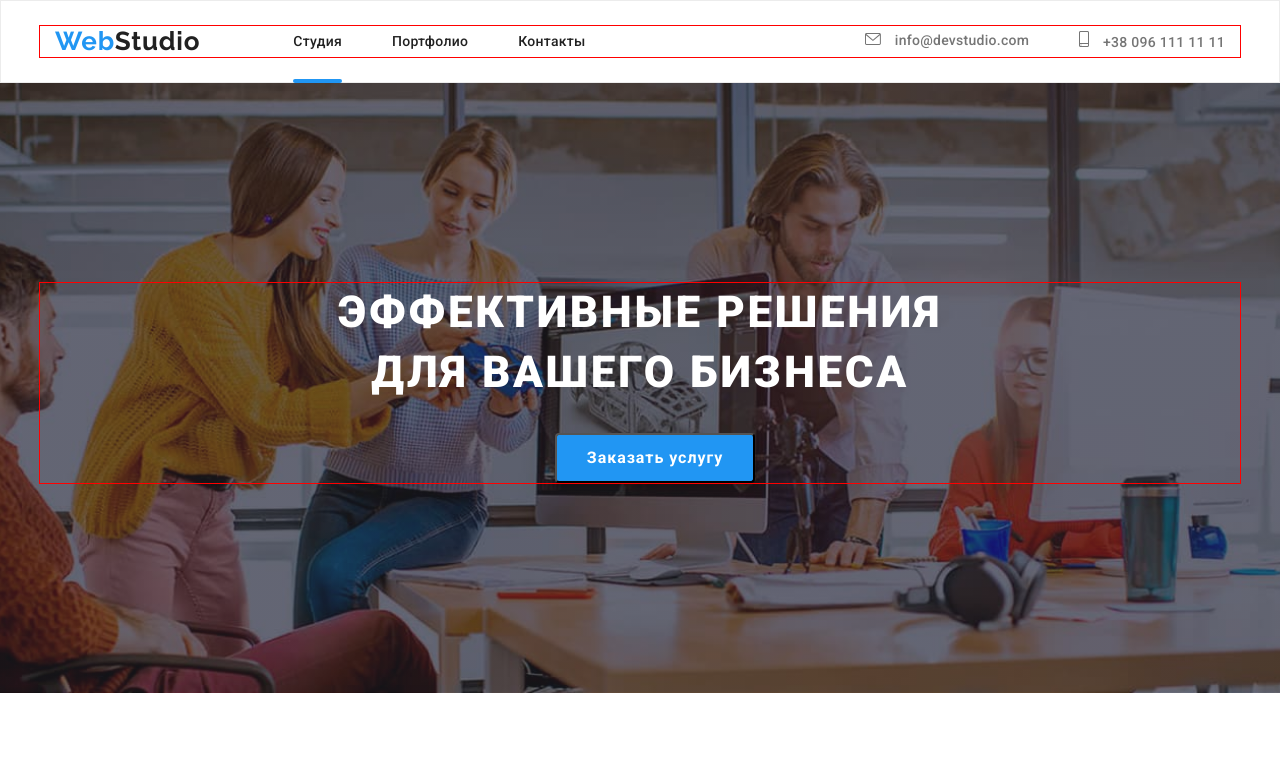
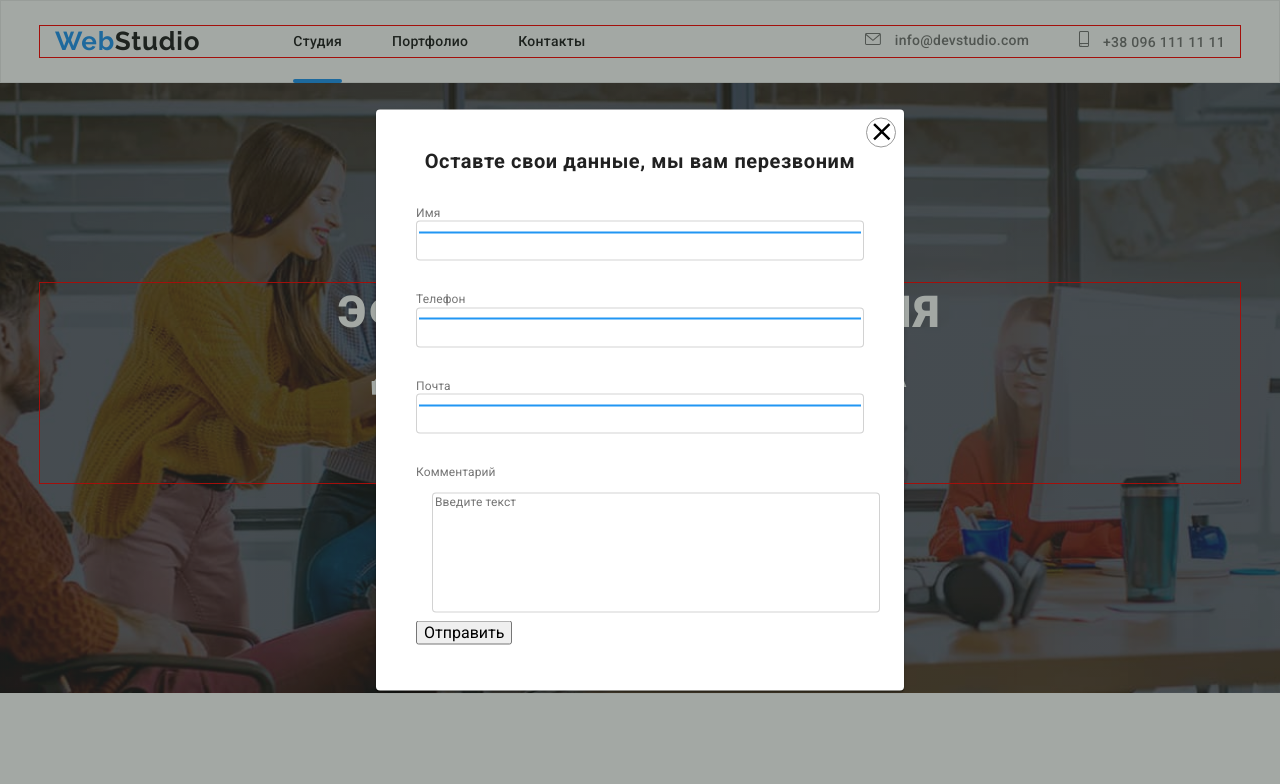
Before and after one commit to Artem3110/goit-markup-hw-06, a plain HTML site: page index.html in a window 1280 px wide. Shown: the top 784 px of the page. Drawn offline with nearby package versions, Linux system fonts and the light colour scheme.

Commit message:
hw-6 modal

```diff
--- a/css/styles.css
+++ b/css/styles.css
@@ -967,6 +967,7 @@ border-radius: 4px;
     top: 50%;
     transform: translate(-50%, -50%) scale(1) rotate(0);
     transition: transform 500ms;
+    padding: 40px;
 }
 
 .modal-close-btn {
@@ -993,3 +994,64 @@ border-radius: 4px;
 .no-scroll {
     overflow: hidden;
 }
+
+.modal-title {
+font-family: 'Roboto';
+font-style: normal;
+font-weight: 700;
+font-size: 20px;
+line-height: 23px;
+text-align: center;
+letter-spacing: 0.03em;
+
+color: #212121;
+
+margin-bottom: 30px;
+}
+
+.modal-input {
+    width: 100%;
+    height: 40px;
+    border: 1px solid rgba(33, 33, 33, 0.2);
+    border-radius: 4px;
+    margin-bottom: 28px;
+}
+
+.modal-input::placeholder {
+    border: 1px solid #2196F3;
+}
+
+.modal-label {
+    font-family: 'Roboto';
+        font-style: normal;
+        font-weight: 400;
+        font-size: 12px;
+        line-height: 1.16;
+
+        letter-spacing: 0.01em;
+
+        color: #757575;
+
+        margin-bottom: 4px;
+}
+
+.modal-text {
+    width: 100%;
+    height: 120px;
+    border: 1px solid rgba(33, 33, 33, 0.2);
+    border-radius: 4px;
+    resize: none;
+    margin-bottom: 4px;
+
+    font-family: 'Roboto';
+        font-style: normal;
+        font-weight: 400;
+        font-size: 12px;
+        line-height: 1.16;
+        letter-spacing: 0.01em;
+
+        color: rgba(117, 117, 117, 0.5);
+
+        margin-top: 12px;
+        margin-left: 16px;
+}
--- a/index.html
+++ b/index.html
@@ -371,13 +371,55 @@
         </div>
     </div>
 </footer>
-<div class="backdrop is-hidden" data-modal>
+<div class="backdrop" data-modal>
     <div class="modal">
      <button type="button" class="modal-close-btn" data-modal-close>
         <svg class="modal-icon" width="" height="">
             <use href="./images/symbol-defs.svg#icon-close-black-18dp-2-1-1"></use>
         </svg>
      </button>
+     <p class="modal-title">Оставте свои данные, мы вам перезвоним</p>
+     <form>
+        <div class="modal-field">
+        <label for="user-name" class="modal-label">Имя</label>
+        <input
+         type="text"
+         name="user-name"
+         class="modal-input"
+         placeholder=""
+         required
+         id="user-name"/>
+        </div>
+         <div class="modal-field">
+        <label for="user-tel" class="modal-label">Телефон</label>
+        <input
+         type="tel"
+         name="user-tel"
+         class="modal-input"
+         placeholder=""
+         required
+         id="user-tel"/>
+        </div>
+         <div class="modal-field">
+        <label for="user-email" class="modal-label">Почта</label>
+        <input
+        type="email"
+        name="user-email"
+        class="modal-input"
+        placeholder=""
+        required
+        id="user-email"/>
+        </div>
+        <div class="modal-field">
+        <label for="user-teхt" class="modal-label">Комментарий</label>
+        <textarea
+         name="user-text"
+         id="user-text"
+         class="modal-text"
+         placeholder="Введите текст"></textarea>
+        </div>
+        <button type="submit">Отправить</button>
+     </form>
     </div>
 </div>
 <script src="https://unpkg.com/aos@2.3.1/dist/aos.js"></script>
```
